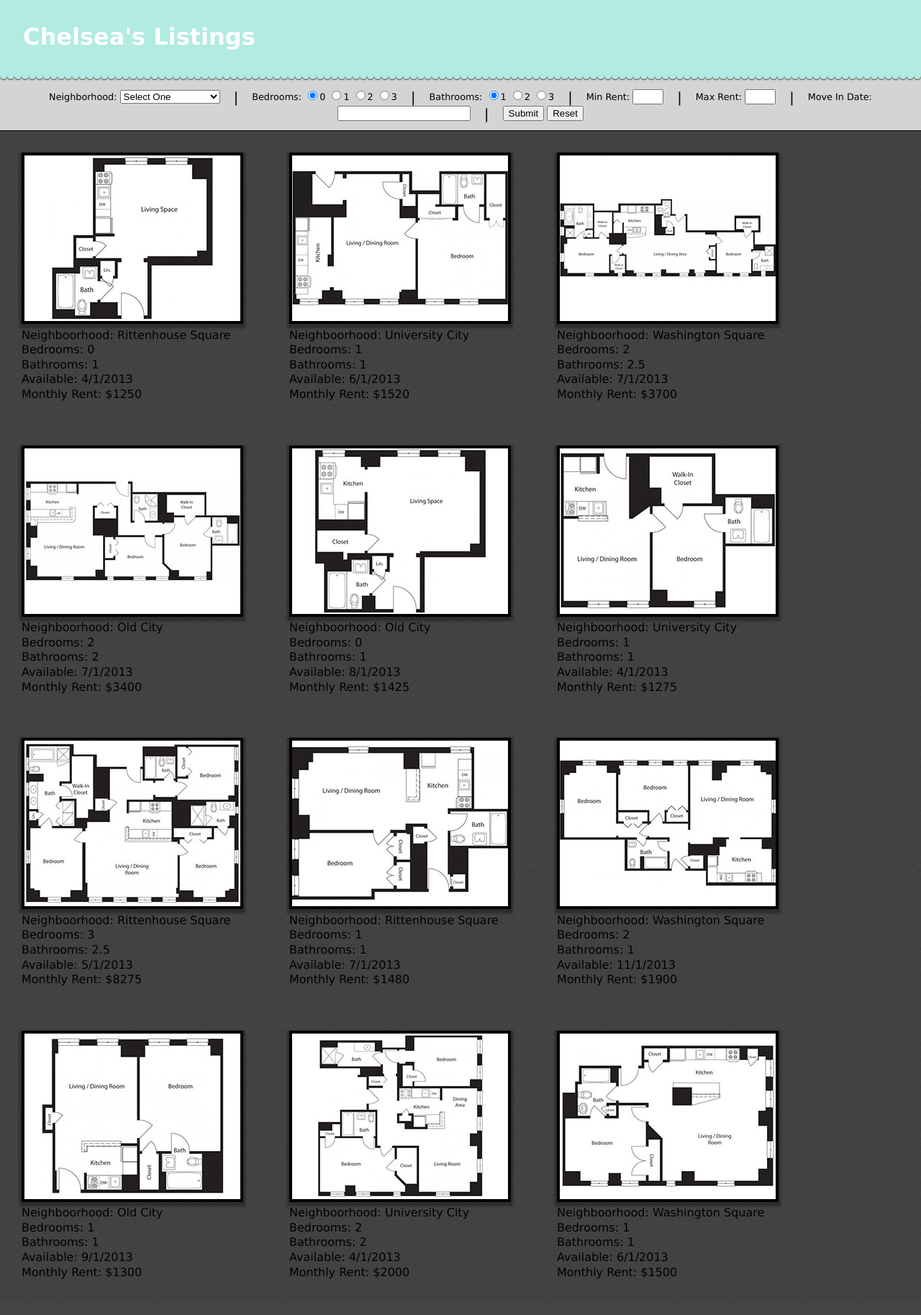
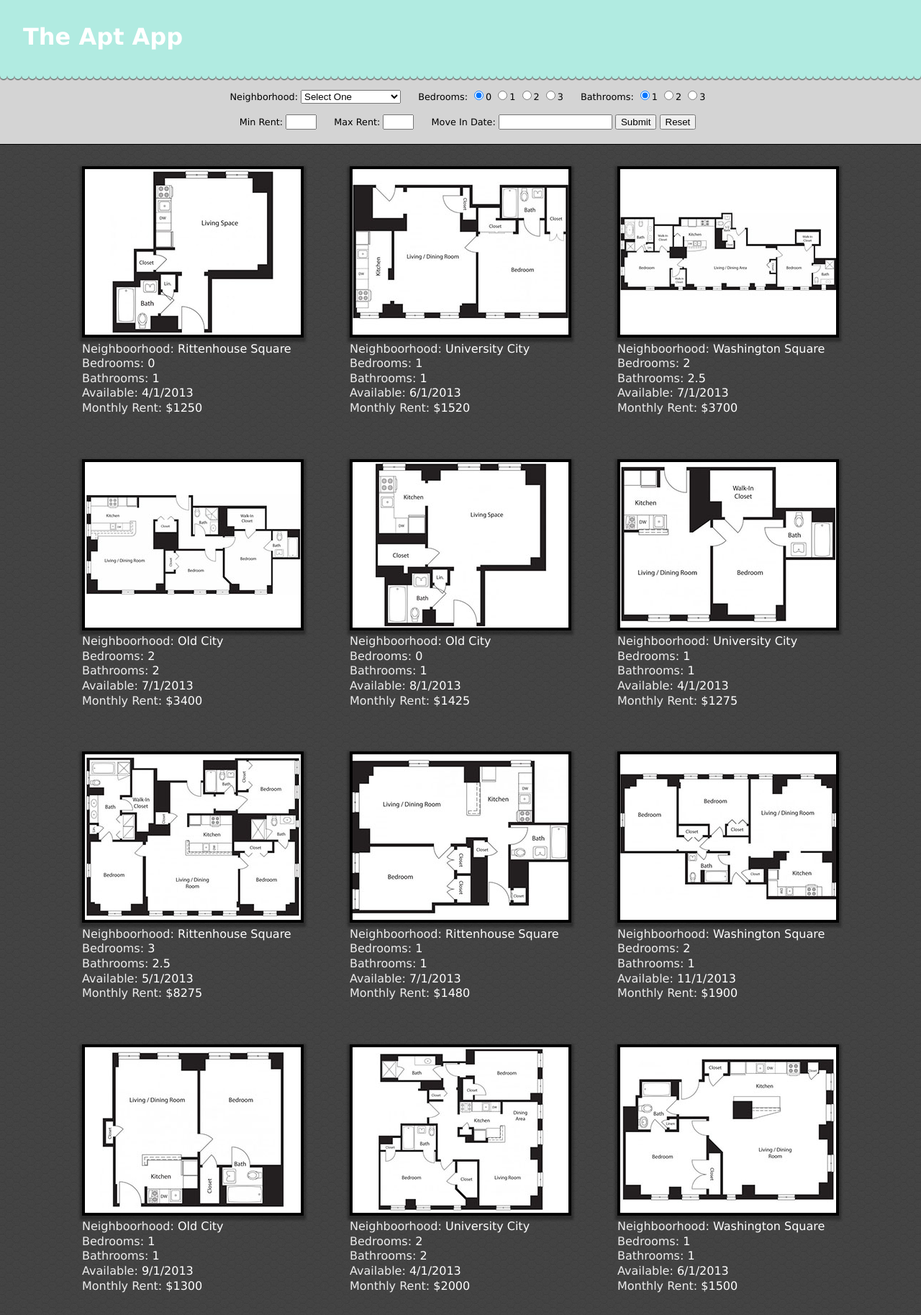
Before and after one commit to chelmyers/Info151_Final, a PHP site: page / in a window 1280 px wide. Shown: the whole page at 72% size. Before the commit the page ends 1777 px from the top, so only its background shows below. Run offline with PHP 8.4, Linux system fonts and the light colour scheme.

Commit message:
space out menu, color apart text

```diff
--- a/local_html/index.html
+++ b/local_html/index.html
@@ -14,7 +14,7 @@
 	<body>
 
 		<header>
-			<h1>Chelsea's Listings</h1>
+			<h1>The Apt App</h1>
 		</header>
 		<div id="scallops"></div>
 
@@ -35,7 +35,7 @@
 					</select>
 
 
-					<span class="formBreak">|</span>
+
 
 
 					<label for="bedrooms">Bedrooms:</label>
@@ -45,7 +45,7 @@
 					<input id="bedroom3" type="radio" name="bedrooms" value="3">3
 
 
-					<span class="formBreak">|</span>
+
 
 
 					<label for="bathrooms">Bathrooms:</label>
@@ -54,28 +54,25 @@
 					<input id="bathroom3" type="radio" name="bathroom" value="3">3
 
 
-					<span class="formBreak">|</span>
+					</br>
 
 
 					<label>Min Rent: </label>
 					<input id="min" type="text" name="min"/>
 
 
-					<span class="formBreak">|</span>
-
-
 					<label>Max Rent: </label>
 					<input id="max" type="text" name="max"/>
 
 
-					<span class="formBreak">|</span>
+
 
 
 					<label>Move In Date: </label>
 					<input id="moveInDate" type="text" name="date"/>
 
 
-					<span class="formBreak">|</span>
+
 
 
 					<button id="submit" type="button">Submit</button>
--- a/local_html/stylesheet.css
+++ b/local_html/stylesheet.css
@@ -35,7 +35,7 @@ h1 {
 }
 #main {
 	width:100%;
-	max-width: 1484px;
+	max-width: 1112px;
 	margin:0 auto;
 }
 
@@ -51,22 +51,32 @@ h1 {
 
 /*FORM*/
 form {
-	padding: 11px 0px 11px 0px;
+	padding: 11px 0px 0px 0px;
 	font-family: Verdana, sans-serif;
 	font-size: .8em;
 }
 label{
 	margin-top:20px;
+	margin-left: 20px;
 }
 
 #min, #max {
 	width: 35px;
 }
 
+#moveInDate {
+	width: 150px;
+}
 .formBreak {
-	margin: 0px 15px 0px 15px;
-	font-size: 1.5em;
+	margin: 0px 5px 0px 5px;
+	font-size: 1.7em;
 	vertical-align: middle;
+	color: black !important;
+	padding-bottom: 4px;
+}
+
+input {
+	margin-bottom: 20px;
 }
 
 
@@ -88,4 +98,9 @@ label{
 p{
 	margin:.1em 0em .1em 0em;
 	font-family: Verdana, sans-serif;
+	color: #EDEDED;
 }
+
+span {
+	color: #FFF;
+}
```
